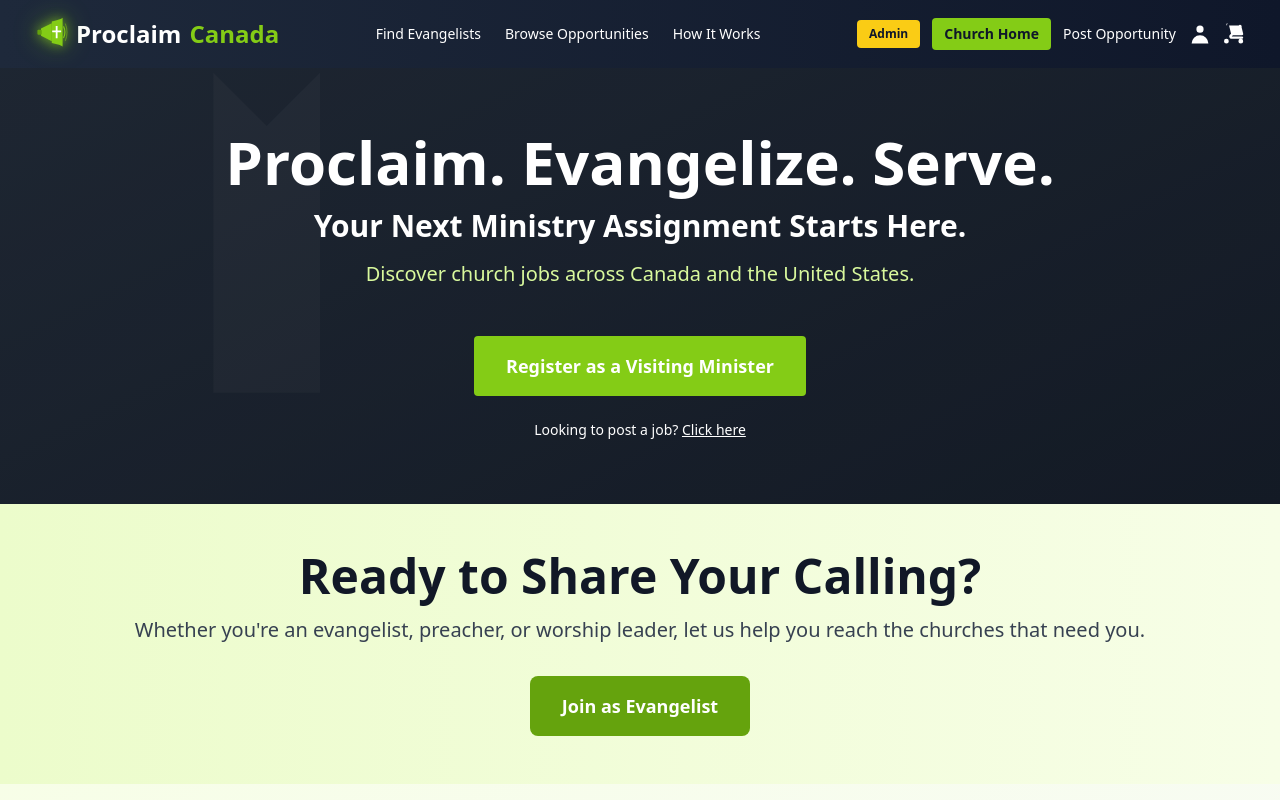
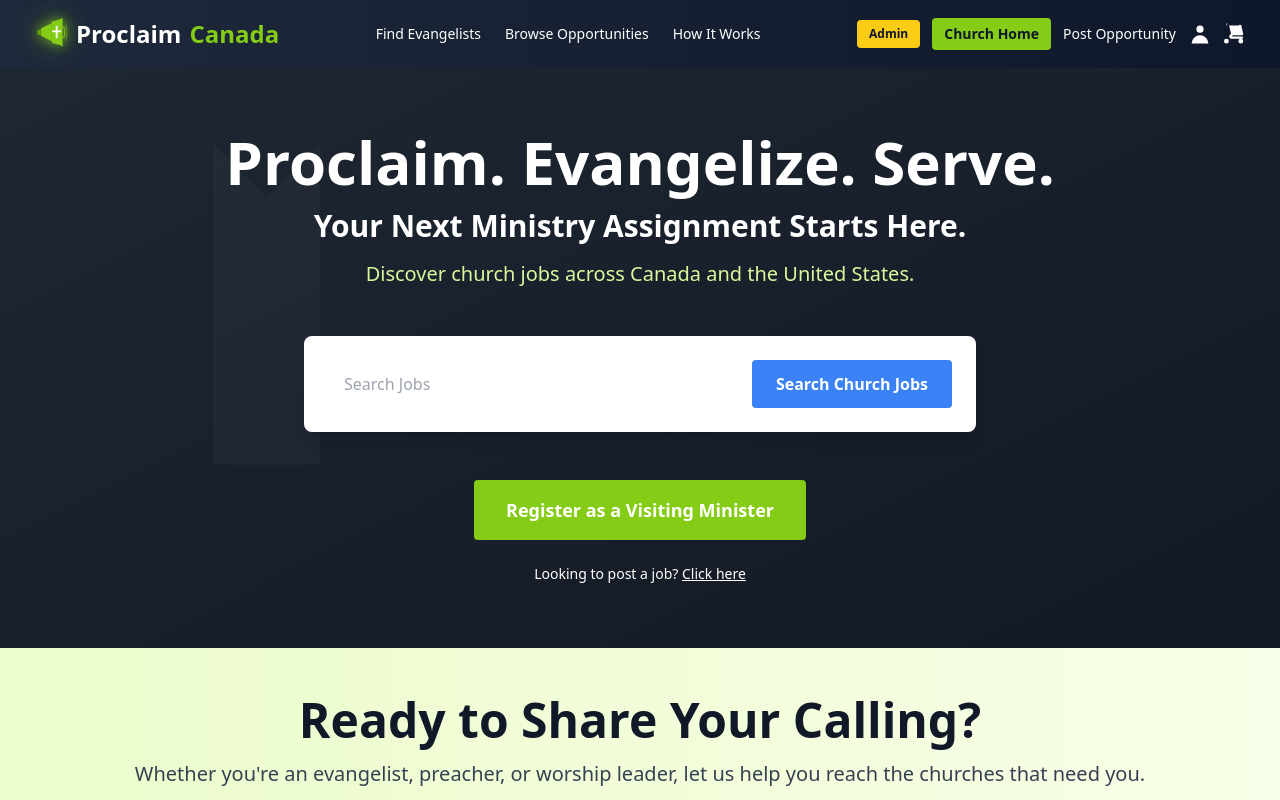
Before and after one commit to cathamaoui/Proclaim-Canada, a Next.js app: page / in a window 1280 px wide. Shown: the top 800 px of the page. Built offline with nearby package versions, Linux system fonts and the light colour scheme.

Commit message:
Add search box under hero banner text

```diff
--- a/app/page.tsx
+++ b/app/page.tsx
@@ -76,6 +76,20 @@ export default function Home() {
           </h1>
           <p className="text-2xl md:text-3xl text-white text-center mb-4 font-semibold">Your Next Ministry Assignment Starts Here.</p>
           <p className="text-lg md:text-xl text-lime-200 text-center mb-12">Discover church jobs across Canada and the United States.</p>
+
+          {/* Search Box */}
+          <div className="bg-white rounded-lg shadow-lg p-6 mb-12 max-w-2xl mx-auto">
+            <div className="flex flex-col md:flex-row gap-3">
+              <input
+                type="text"
+                placeholder="Search Jobs"
+                className="flex-1 px-4 py-3 text-gray-700 placeholder-gray-400 rounded focus:outline-none focus:ring-2 focus:ring-blue-500"
+              />
+              <button className="bg-blue-500 hover:bg-blue-600 text-white px-6 py-3 rounded font-semibold transition whitespace-nowrap">
+                Search Church Jobs
+              </button>
+            </div>
+          </div>
 
           {/* CTA Button */}
           <div className="flex justify-center">
```
